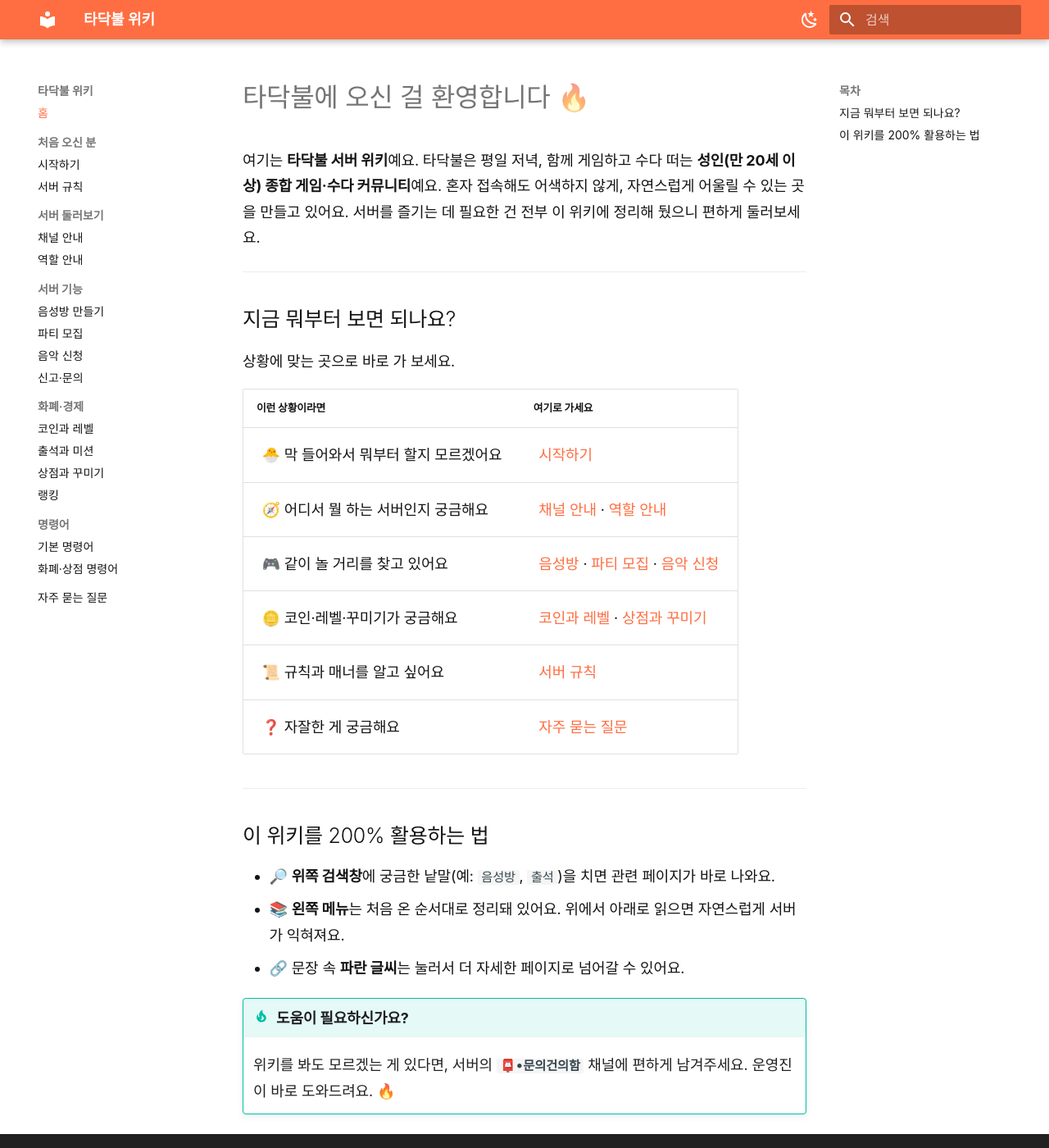
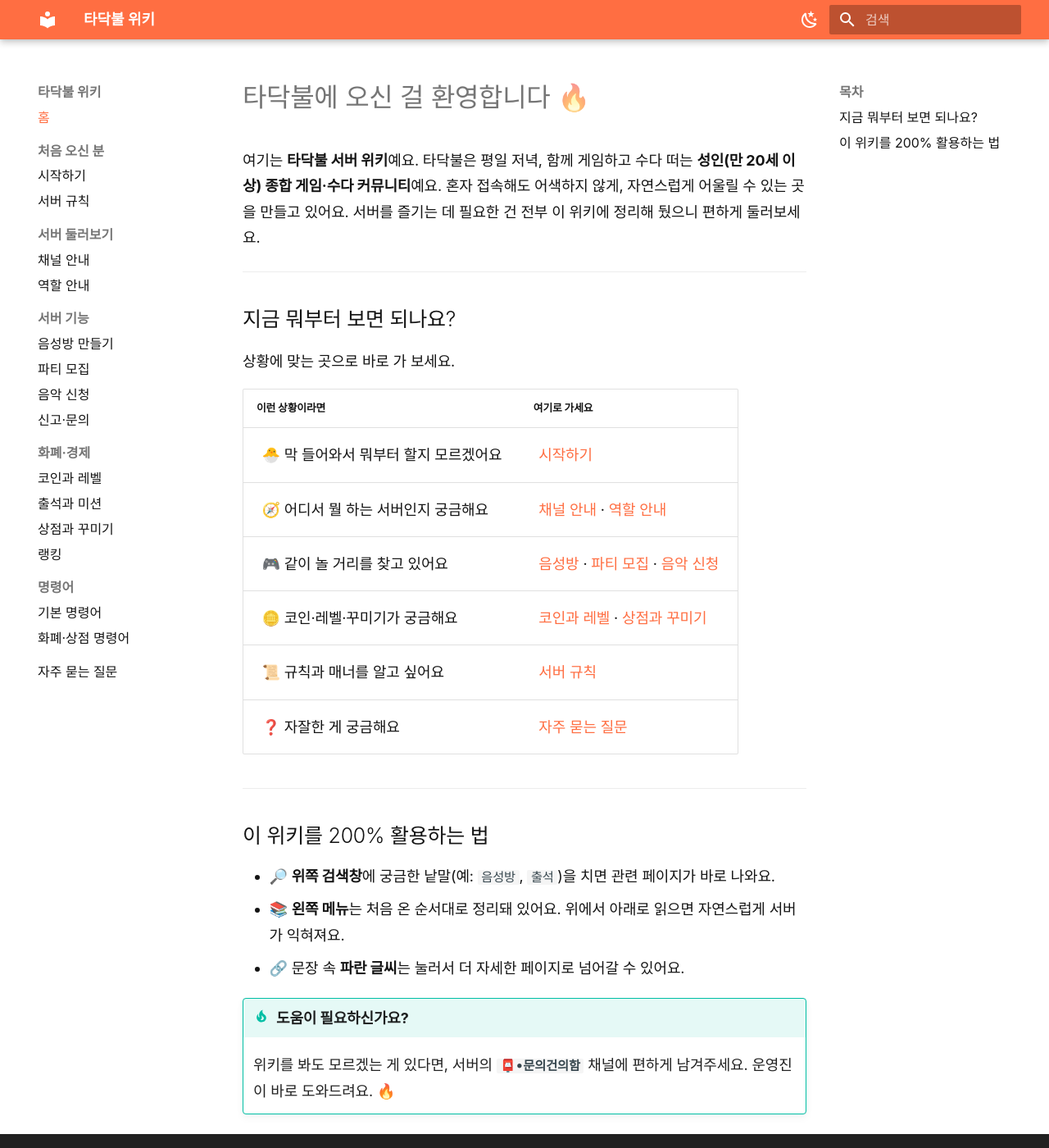
Before and after one commit to the-campfire/the-campfire.github.io, an MkDocs documentation site: the page built from docs/index.md, in a window 1280 px wide and 1400 px high. Shown: the whole window at 82% size. Built offline with MkDocs 1.6.1 and Material for MkDocs 9.7.7, drawn with Linux system fonts in a browser that asks for light colours; some web fonts are replaced.

Commit message:
style: 사이드바 메뉴·목차(TOC) 글자 크기 확대 (0.7rem→0.8rem)
- 본문만 키우고 좌측 네비게이션·우측 목차는 기본 크기라 상대적으로 작아 보이던 문제 개선

Co-Authored-By: Claude Opus 4.7 <noreply@anthropic.com>

```diff
--- a/docs/stylesheets/extra.css
+++ b/docs/stylesheets/extra.css
@@ -31,3 +31,8 @@ input,
 [data-md-color-scheme="default"] {
   --md-typeset-color: hsla(0, 0%, 0%, 0.92);
 }
+
+/* 왼쪽 사이드바 메뉴 · 오른쪽 목차(TOC) 글자 키우기 (기본 0.7rem → 0.8rem) */
+.md-nav {
+  font-size: 0.8rem;
+}
```
